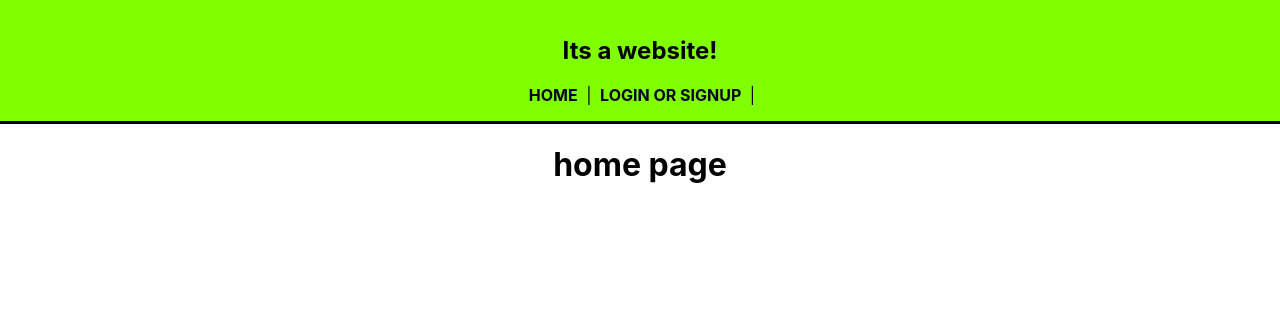
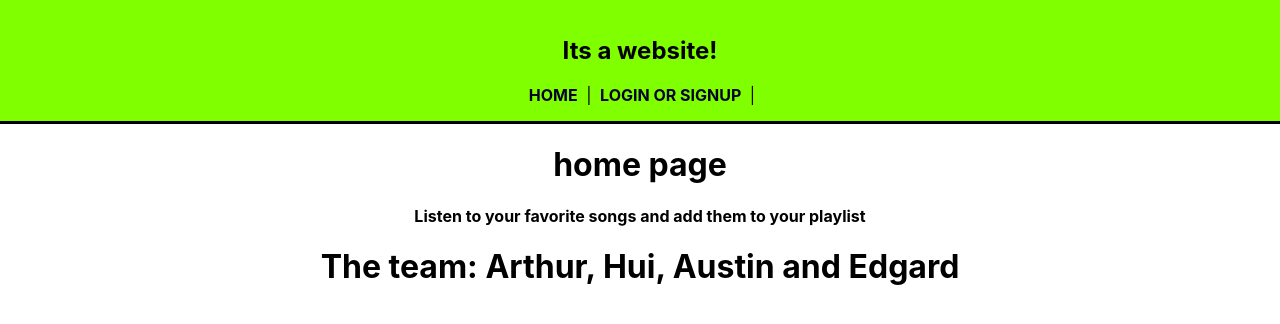
Before and after one commit to huiylu/P3-client-1, a React (Create React App) app: page / in a window 1280 px wide. Shown: the top 324 px of the page. Built offline with nearby package versions, Linux system fonts and the light colour scheme.

Commit message:
added Team Playlist and Intro files

```diff
--- a/src/App.js
+++ b/src/App.js
@@ -12,7 +12,9 @@ function App() {
     if (user) {
       // Sick add use stuff
       setCurrentUser(user);
+      console.log(currentUser)
       setIsAuthenticated(true);
+      console.log(isAuthenticated)
     } else {
       // Clear it all out
       setCurrentUser(null);
--- a/src/components/pages/Home.js
+++ b/src/components/pages/Home.js
@@ -1,7 +1,12 @@
+import Intro from "./Intro";
+import Team from "./Team";
+
 const Home =(props) => {
     return (
         <div>
             <h1> home page</h1>
+            <Intro />
+            <Team />
         </div>
     );
 }
--- /dev/null
+++ b/src/components/pages/Intro.js
@@ -0,0 +1,7 @@
+const Intro =(props) => {
+    return (
+        <h4>Listen to your favorite songs and add them to your playlist</h4>
+    );
+}
+
+export default Intro
--- /dev/null
+++ b/src/components/pages/Playlist.js
@@ -0,0 +1,15 @@
+
+
+
+const PLaylist =(props) => {
+    return (
+        <div>
+        <h3>Playlist</h3>
+        <p>These are are your Playlists</p>
+
+        </div>
+
+    );
+}
+
+export default PLaylist
--- a/src/components/pages/Profile.js
+++ b/src/components/pages/Profile.js
@@ -1,6 +1,7 @@
 import axios from 'axios';
 import { useEffect, useState } from 'react';
 import { Redirect } from 'react-router-dom';
+import Playlist from './Playlist'
 
 const Profile = (props) => {
   const [message, setMessage] = useState('Loading msg...');
@@ -21,6 +22,7 @@ const Profile = (props) => {
     <div>
       <h1>PROFILE PAGE</h1>
       <h4>{message}</h4>
+      <Playlist/>
     </div>
   );
 }
--- /dev/null
+++ b/src/components/pages/Team.js
@@ -0,0 +1,9 @@
+const Team =(props) => {
+    return (
+        <div>
+            <h1>The team: Arthur, Hui, Austin and Edgard </h1>
+        </div>
+    );
+}
+
+export default Team
```
Also changed, not shown: problems .txt (added), 1 other file (tests, documents, lock files or other folders).
